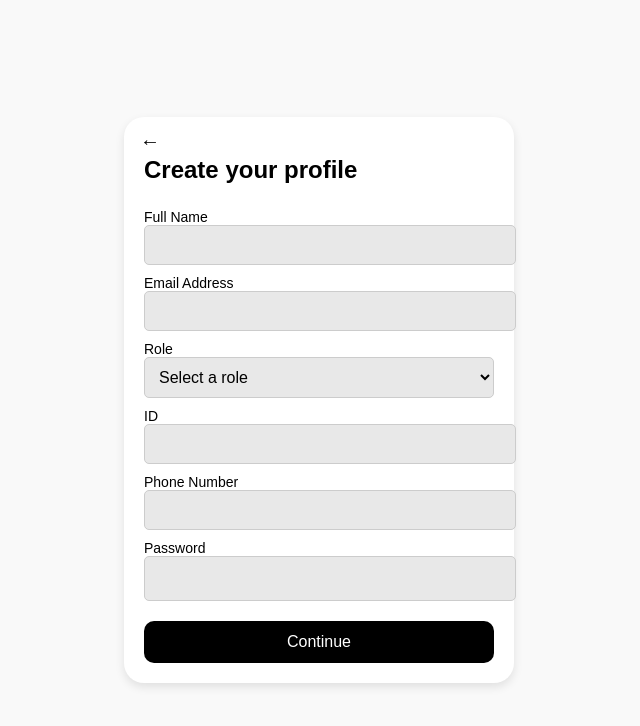
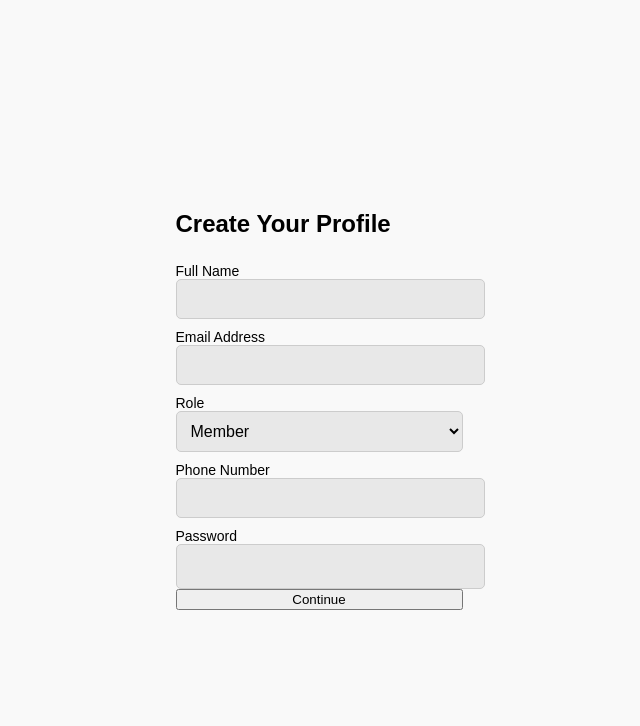
Before and after one commit to JenDacres/CapstoneProject, a plain HTML site: page Register.html in a window 1280 px wide. Shown: the whole page, without its empty margins (321-961 px from the left). Drawn offline with Linux system fonts and the light colour scheme.

Commit message:
modified:   Register.html

```diff
--- a/Register.html
+++ b/Register.html
@@ -7,35 +7,59 @@
     <link rel="stylesheet" href="RegisterScreen.css">
 </head>
 <body>
-    <div class="container">
-        <button class="back-button">&larr;</button>
-        <h2>Create your profile</h2>
-        <form>
+
+    <form id="register-form">
+        <h2>Create Your Profile</h2>
+
         <label for="full-name">Full Name</label>
-            <input type="text" id="full-name">
+        <input type="text" id="full-name" name="full_name" required>
 
         <label for="email">Email Address</label>
-            <input type="email" id="email">
+        <input type="email" id="email" name="email" required>
 
         <label for="role">Role</label>
-            <select id="role">
-                <option value="" disabled selected>Select a role</option>
-                <option value="member">Member</option>
-                <option value="trainer">Trainer</option>
-                <option value="admin">Administrator</option>
+        <select id="role" name="role">
+            <option value="Member">Member</option>
+            <option value="Trainer">Trainer</option>
+            <option value="Administrator">Administrator</option>
         </select>
 
-            <label for="id">ID</label>
-            <input type="text" id="id">
-
         <label for="phone">Phone Number</label>
-            <input type="tel" id="phone">
+        <input type="text" id="phone" name="phone" required>
 
         <label for="password">Password</label>
-            <input type="password" id="password">
+        <input type="password" id="password" name="password" required>
 
-            <button type="submit" class="submit-button">Continue</button>
+        <button type="submit">Continue</button>
     </form>
-    </div>
+
+    <script>
+        document.getElementById("register-form").addEventListener("submit", async function(event) {
+            event.preventDefault(); // Prevent form from refreshing page
+
+            const userData = {
+                full_name: document.getElementById("full-name").value,
+                email: document.getElementById("email").value,
+                role: document.getElementById("role").value,
+                user_id: document.getElementById("id").value,
+                phone: document.getElementById("phone").value,
+                password: document.getElementById("password").value
+            };
+
+            try {
+                const response = await fetch("http://localhost:5000/register", {
+                    method: "POST",
+                    headers: { "Content-Type": "application/json" },
+                    body: JSON.stringify(userData)
+                });
+
+                const result = await response.json();
+                alert(result.message);
+            } catch (error) {
+                alert("Error registering user");
+            }
+        });
+    </script>
+
 </body>
 </html>
```
Lines whose indentation alone changed are shown as unchanged.
